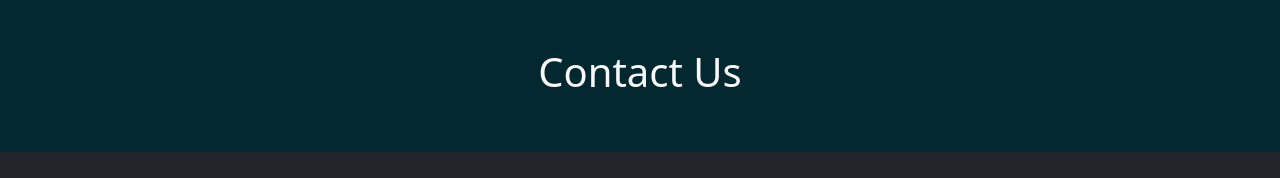
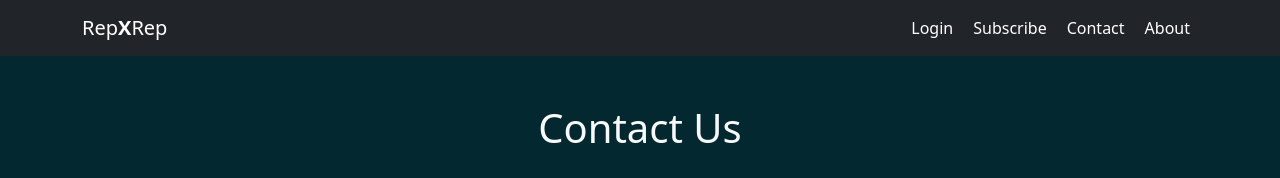
Before and after one commit to jonathanfiorenza/Proyecto-Rep-x-rep, a plain HTML site: page pages/contact.html in a window 1280 px wide. Shown: the top 178 px of the page. Drawn offline with nearby package versions, Linux system fonts and the light colour scheme.

Commit message:
agregue el nav

```diff
--- a/pages/contact.html
+++ b/pages/contact.html
@@ -19,7 +19,62 @@
     <title>Contacts</title>
   </head>
   <body>
-    <header></header>
+    <header>
+        <nav class="navbar navbar-expand-lg bg-dark sticky-top">
+        <div class="container">
+          <a
+            class="navbar-brand logo-empresa text-white active"
+            href="./index.html"
+            >Rep<span class="fw-bold">X</span>Rep</a
+          >
+          <button
+            class="navbar-toggler bg-white"
+            type="button"
+            data-bs-toggle="collapse"
+            data-bs-target="#opcionesNavbar"
+            aria-controls="opcionesNavbar"
+            aria-expanded="false"
+            aria-label="Toggle navigation"
+          >
+            <span class="navbar-toggler-icon"></span>
+          </button>
+          <div class="collapse navbar-collapse" id="opcionesNavbar">
+            <ul class="navbar-nav ms-auto mb-2 mb-lg-0">
+              <li class="nav-item">
+                <a
+                  class="nav-link btn btn-primary text-white me-1"
+                  aria-current="page"
+                  href="./pages/login.html"
+                  >Login</a
+                >
+              </li>
+
+              <li class="nav-item me-1">
+                <a
+                  type="button"
+                  class="nav-link btn btn-primary text-white"
+                  data-bs-toggle="modal"
+                  data-bs-target="#subscribeModal"
+                >
+                  Subscribe
+                </a>
+              </li>
+
+              <li class="nav-item me-1">
+                <a class="nav-link btn btn-primary text-white" href="./pages/contact.html"
+                  >Contact</a
+                >
+              </li>
+              <li class="nav-item ">
+                <a class="nav-link btn btn-primary text-white" href="./pages/about.html"
+                  >About</a
+                >
+              </li>
+            </ul>
+          </div>
+        </div>
+      </nav>
+    </header>
     <main>
       <section class="text-light bg-opacity-75 text-center py-5 bg-info-subtle">
         <h1 class="titulo">Contact Us</h1>
```
